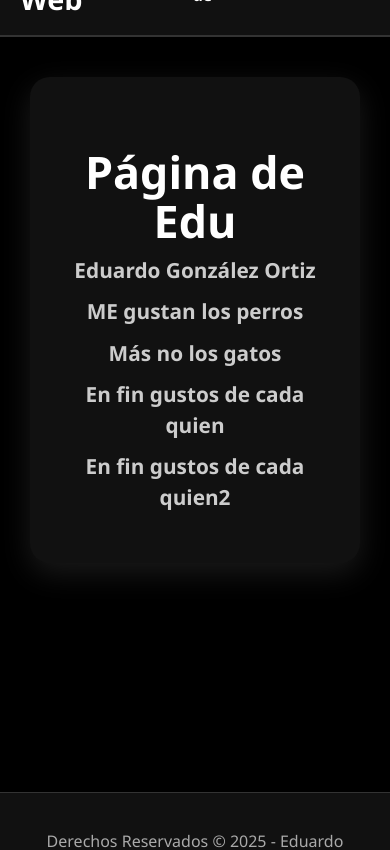
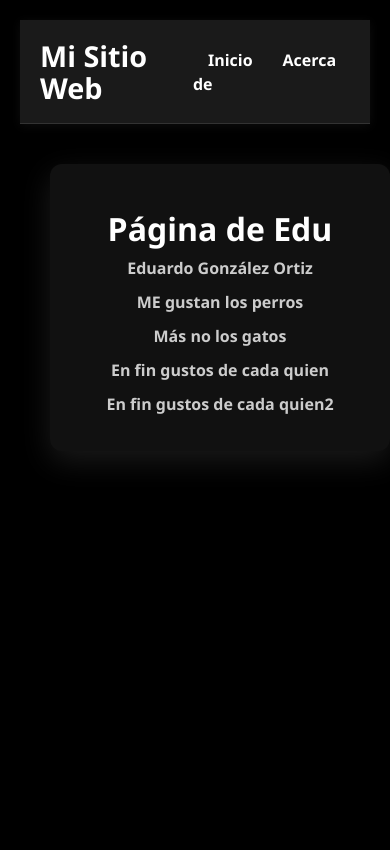
Before and after one commit to eduaoti/Paginaweb, a React (Vite) app: page /Paginaweb/ in a window 390 px wide. Shown: the top 850 px of the page. Built offline with nearby package versions, Linux system fonts and the light colour scheme.

Commit message:
cambios css

```diff
--- a/src/App.css
+++ b/src/App.css
@@ -7,8 +7,10 @@ body {
   display: flex;
   align-items: center;
   justify-content: center;
-  height: 100vh;
+  min-height: 100vh;
+  padding: 20px;
   transition: background 0.5s ease;
+  box-sizing: border-box;
 }
 
 /* Contenedor con sombra y animación */
@@ -20,22 +22,26 @@ body {
   text-align: center;
   animation: fadeInUp 1.2s ease-out;
   transition: transform 0.3s ease;
+  max-width: 600px;
+  width: 100%;
 }
+
 .container:hover {
   transform: scale(1.02);
 }
 
 /* Título principal */
 .title {
-  font-size: 2.8rem;
+  font-size: clamp(2rem, 5vw, 3rem);
   color: #ffffff;
   margin-bottom: 10px;
   animation: fadeIn 1s ease;
+  font-weight: bold;
 }
 
 /* Subtítulo con efecto suave */
 .subtitle {
-  font-size: 1.3rem;
+  font-size: clamp(1rem, 3vw, 1.3rem);
   color: #ccc;
   margin: 10px 0;
   transition: color 0.3s ease;
@@ -64,3 +70,19 @@ body {
     opacity: 1;
   }
 }
+
+/* Responsividad extra para móviles */
+@media (max-width: 480px) {
+  .container {
+    padding: 25px;
+    border-radius: 12px;
+  }
+
+  .title {
+    font-size: 2rem;
+  }
+
+  .subtitle {
+    font-size: 1rem;
+  }
+}
--- a/src/Layout.jsx
+++ b/src/Layout.jsx
@@ -7,13 +7,16 @@ const Layout = () => {
     <div style={{ fontFamily: 'Segoe UI, sans-serif', backgroundColor: '#000', color: '#fff', minHeight: '100vh' }}>
       <header style={{
         padding: '20px',
-        backgroundColor: '#111',
+        backgroundColor: '#1a1a1a', // más claro que #000
         color: '#fff',
         display: 'flex',
         justifyContent: 'space-between',
         alignItems: 'center',
-        borderBottom: '2px solid #333',
+        borderBottom: '1px solid #333',
         boxShadow: '0 2px 10px rgba(255,255,255,0.05)',
+        position: 'sticky',
+        top: 0,
+        zIndex: 1000,
       }}>
         <h1 style={{ margin: 0, fontSize: '1.8rem' }}>Mi Sitio Web</h1>
         <nav>
@@ -33,7 +36,7 @@ const Layout = () => {
 
       <footer style={{
         padding: '20px',
-        backgroundColor: '#111',
+        backgroundColor: '#1a1a1a',
         color: '#aaa',
         textAlign: 'center',
         borderTop: '1px solid #333'
@@ -44,6 +47,7 @@ const Layout = () => {
   );
 };
 
+// Estilos de los botones de navegación
 const linkStyle = {
   color: '#fff',
   margin: '0 15px',
```
